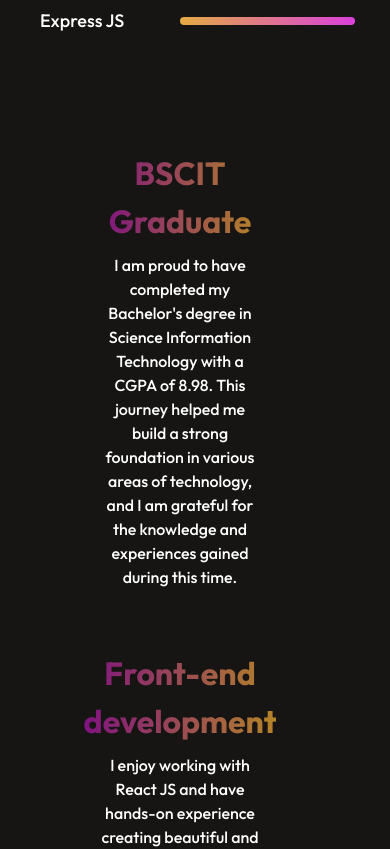
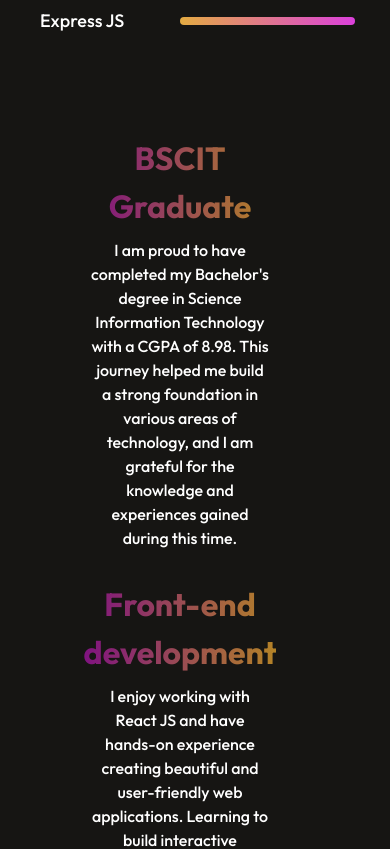
Before and after one commit to Rupesh-Panchal/portfolio, a React (Vite) app: page / in a window 390 px wide. Shown: the part 1620-2469 px from the top of the page. Built offline with nearby package versions, Linux system fonts and the light colour scheme.

Commit message:
Initial Setup Complete

```diff
--- a/src/components/About/About.css
+++ b/src/components/About/About.css
@@ -205,7 +205,7 @@
   .about-achievement {
     flex: 1 1 140px;
     max-width: 180px;
-    padding: 15px 10px;
+
     gap: 8px;
     align-items: center;
     text-align: center;
```
